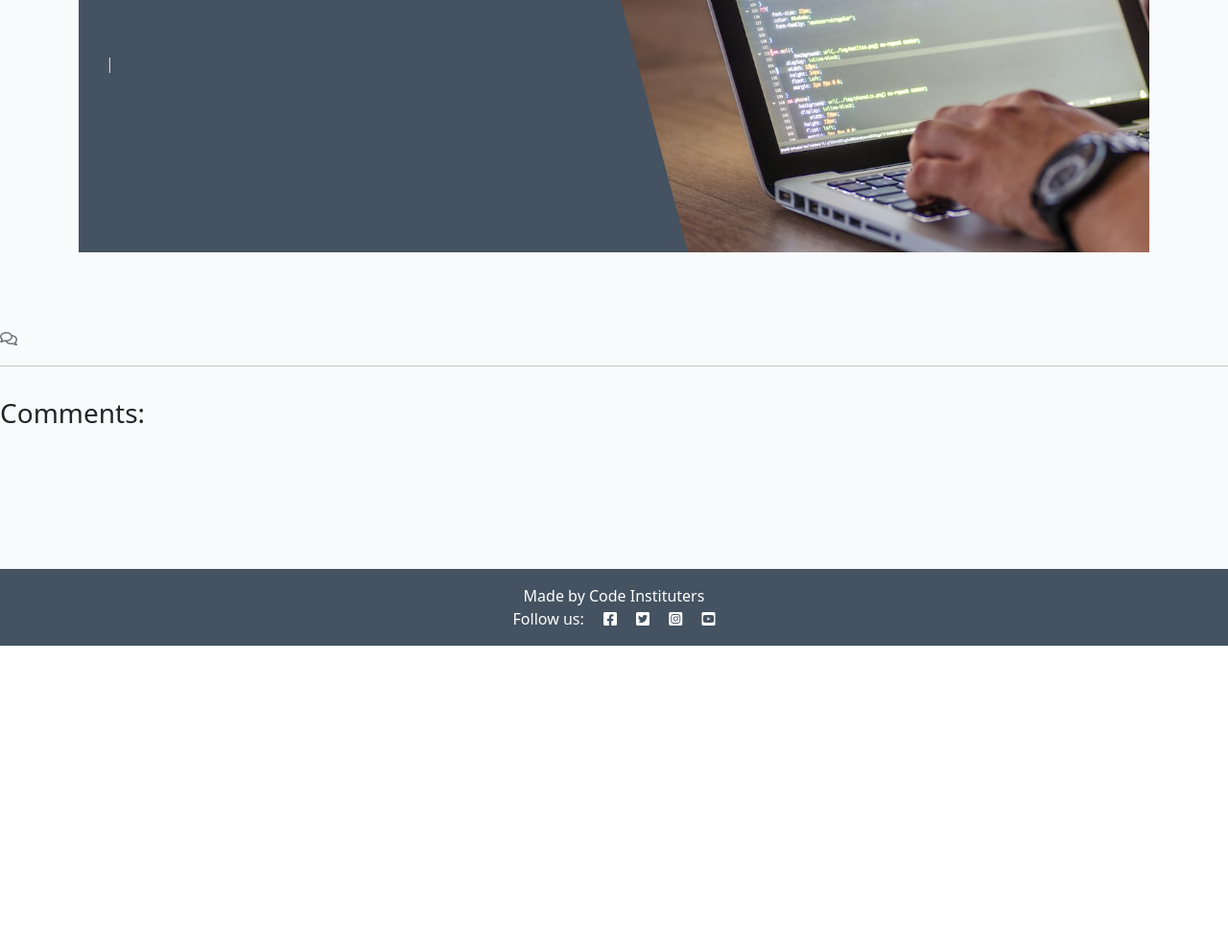
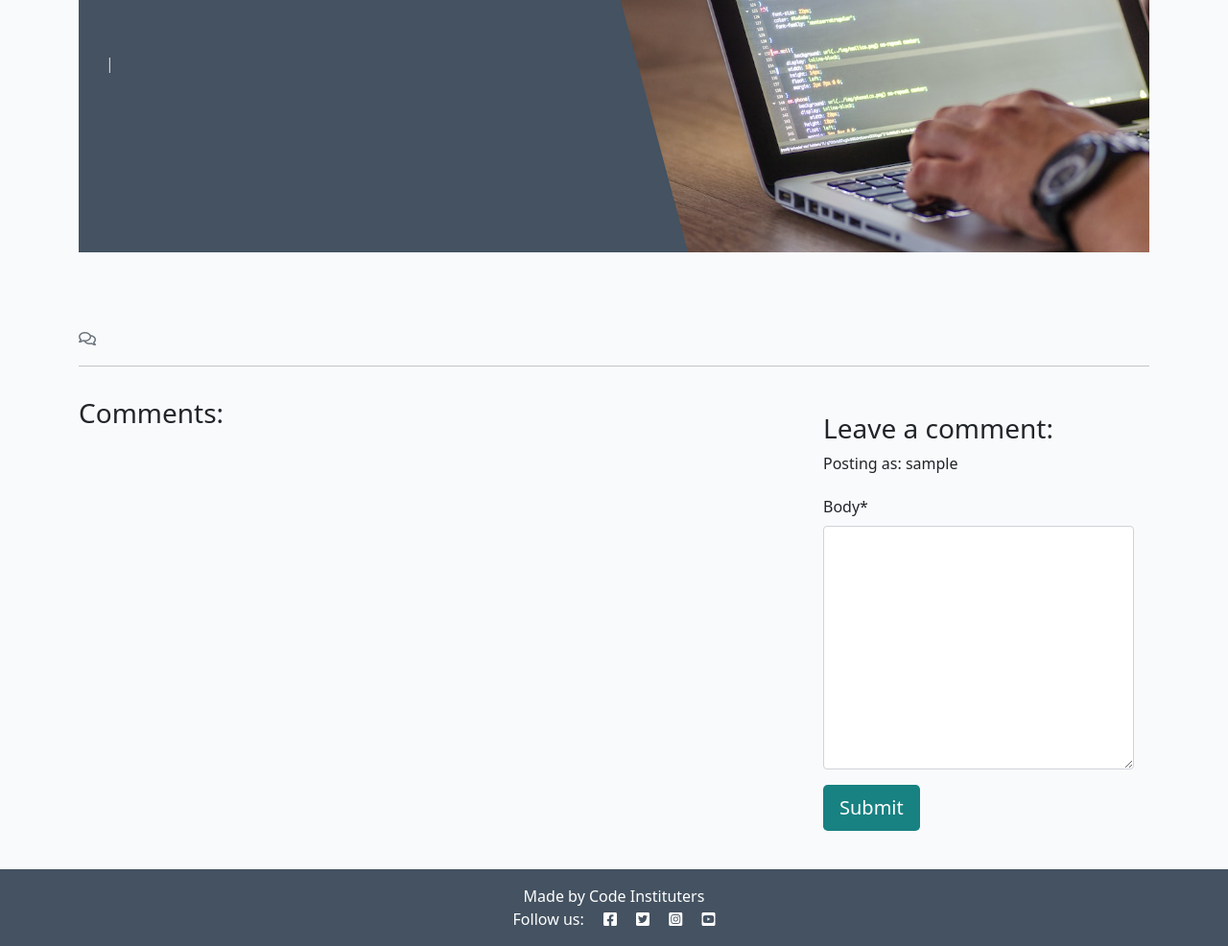
Before and after one commit to RichBurman/Django-Blog, a Django app: template blog/templates/blog/post_detail.html in a window 1280 px wide. Shown: the part 127-1113 px from the top of the page at 96% size. Before the commit the page ends 800 px from the top, so only its background shows below. Run offline with Django 4.2, Linux system fonts and the light colour scheme; the template is opened without the code that fills it: values that come from a table or form of the project are taken from there, others are empty; the visitor is signed in with stand-in values (Sample User, id 1); some libraries are stand-ins or nearby versions.

Commit message:
Add comment form to post_detail.html

```diff
--- /dev/null
+++ b/blog/forms.py
@@ -0,0 +1,8 @@
+from .models import Comment
+from django import forms
+
+
+class CommentForm(forms.ModelForm):
+    class Meta:
+        model = Comment
+        fields = ('body',)
--- a/blog/templates/blog/post_detail.html
+++ b/blog/templates/blog/post_detail.html
@@ -1,6 +1,8 @@
-{% extends 'base.html' %} {% block content %}
+{% extends 'base.html' %}
 {% load static %}
+{% load crispy_forms_tags %}
 
+{% block content %}
 <div class="masthead">
     <div class="container">
         <div class="row g-0">
@@ -29,7 +31,6 @@
             </div>
         </div>
     </div>
-</div>
     <!-- Displaying count of comments -->
     <div class="row">
         <div class="col-12">
@@ -46,12 +47,10 @@
         <div class="col-md-8 card mb-4  mt-3 ">
             <h3>Comments:</h3>
             <div class="card-body">
-        <!-- We want a for loop inside the empty control tags
-          to iterate through each comment in comments -->
+                <!-- We want a for loop inside the empty control tags to iterate through each comment in comments -->
                 {% for comment in comments %}
-        <div class="p-2 comments
-          {% if not comment.approved and comment.author == user %}
-          faded{% elif not comment.approved %} d-none{% endif %}">
+                <div
+                    class="p-2 comments{% if not comment.approved and comment.author == user %} faded{% elif not comment.approved %} d-none{% endif %}">
                     <p class="font-weight-bold">
                         {{ comment.author }}
                         <span class="font-weight-normal">
@@ -62,15 +61,30 @@
                         {{ comment.body | linebreaks }}
                     </div>
                     {% if not comment.approved and comment.author == user %}
-          <p class="approval">
-            This comment is awaiting approval
-          </p>
+                    <p class="approval">This comment is awaiting approval</p>
                     {% endif %}
                 </div>
                 <!-- Our for loop ends here -->
                 {% endfor %}
             </div>
         </div>
+        <!-- Creating New Comments -->
+        <div class="col-md-4 card mb-4  mt-3 ">
+            <div class="card-body">
+                {% if user.is_authenticated %}
+                <h3>Leave a comment:</h3>
+                <p>Posting as: {{ user.username }}</p>
+                <form id="commentForm" method="post" style="margin-top: 1.3em;">
+                    {{ comment_form | crispy }}
+                    {% csrf_token %}
+                    <button id="submitButton" type="submit" class="btn btn-signup btn-lg">Submit</button>
+                </form>
+                {% else %}
+                <p>Log in to leave a comment</p>
+                {% endif %}
             </div>
         </div>
+    </div>
+</div>
+
 {% endblock content %}
--- a/blog/views.py
+++ b/blog/views.py
@@ -1,6 +1,8 @@
 from django.shortcuts import render, get_object_or_404
 from django.views import generic
 from .models import Post
+from .forms import CommentForm
+
 
 # Create your views here.
 
@@ -27,6 +29,7 @@ def post_detail(request, slug):
     post = get_object_or_404(queryset, slug=slug)
     comments = post.comments.all().order_by("-created_on")
     comment_count = post.comments.filter(approved=True).count()
+    comment_form = CommentForm()
 
     return render(
         request,
@@ -35,5 +38,6 @@ def post_detail(request, slug):
             "post": post,
             "comments": comments,
             "comment_count": comment_count,
+            "comment_form": comment_form,
             },
     )
--- a/codestar/settings.py
+++ b/codestar/settings.py
@@ -46,6 +46,8 @@ INSTALLED_APPS = [
     'allauth',
     'allauth.account',
     'allauth.socialaccount',
+    'crispy_forms',
+    'crispy_bootstrap5',
     'django_summernote',
     'blog',
     'about',
@@ -54,6 +56,9 @@ INSTALLED_APPS = [
 SITE_ID = 1
 LOGIN_REDIRECT_URL = '/'
 LOGOUT_REDIRECT_URL = '/'
+
+CRISPY_ALLOWED_TEMPLATE_PACKS = "bootstrap5"
+CRISPY_TEMPLATE_PACK = "bootstrap5"
 
 MIDDLEWARE = [
     'django.middleware.security.SecurityMiddleware',
--- a/requirements.txt
+++ b/requirements.txt
@@ -1,7 +1,9 @@
 asgiref==3.7.2
+crispy-bootstrap5==0.7
 dj-database-url==0.5.0
 Django==4.2.10
 django-allauth==0.57.2
+django-crispy-forms==2.1
 django-summernote==0.8.20.0
 gunicorn==20.1.0
 oauthlib==3.2.2
```
Lines whose indentation alone changed are shown as unchanged.
